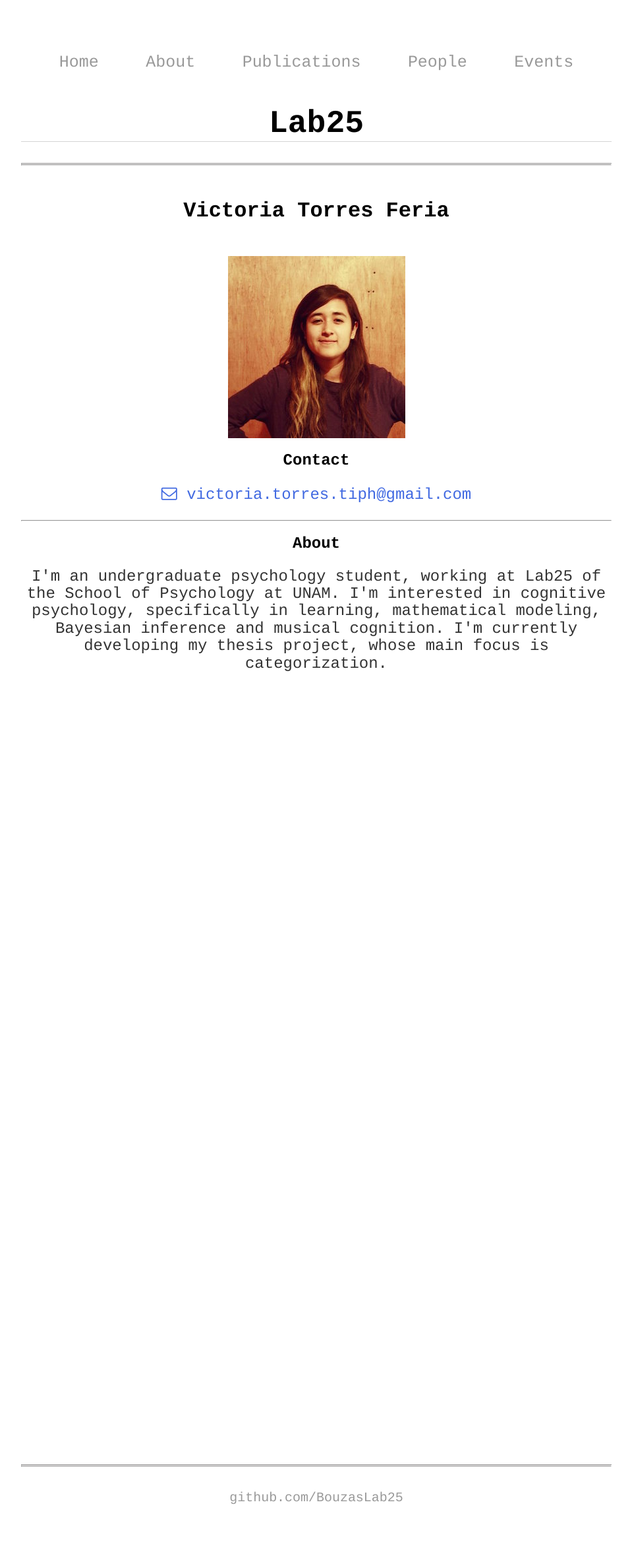
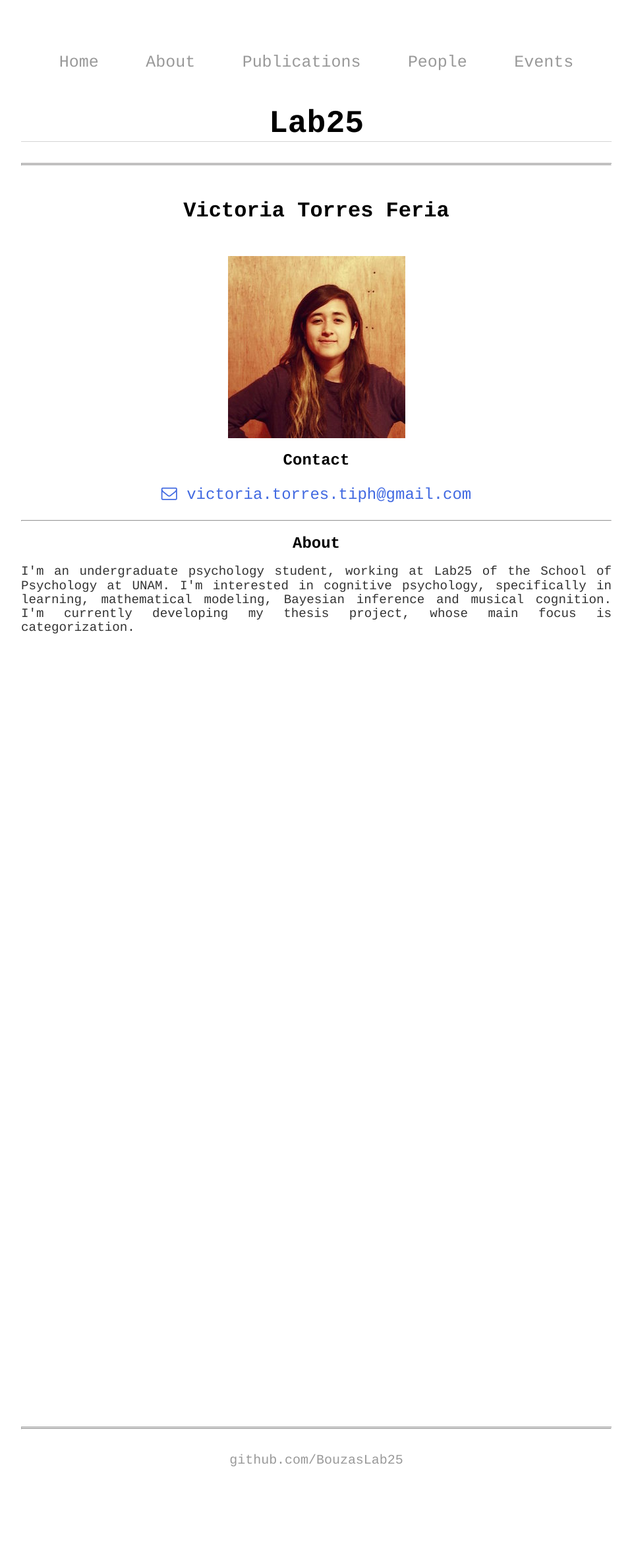
Before and after one commit to BouzasLab25/bouzaslab25.github.io, a Jekyll site: the page built from people/victoria.html, in a window 1280 px wide. Shown: the whole page at 66% size, without its empty margins (160-1119 px from the left). Built offline with Jekyll 4.4.1, drawn with Linux system fonts in a browser that asks for light colours; after the commit the page ends 2304 px from its top, so only the background shows below that.

Commit message:
Update victoria.html

```diff
--- a/people/victoria.html
+++ b/people/victoria.html
@@ -16,4 +16,4 @@ title: Lab25 Victoria
 <hr>
  <h2>About</h2>
 
- <p> I'm an undergraduate psychology student, working at Lab25 of the School of Psychology at UNAM. I'm interested in cognitive psychology, specifically in learning, mathematical modeling, Bayesian inference and musical cognition. I'm currently developing my thesis project, whose main focus is categorization.</p>
+ <p class='text'> I'm an undergraduate psychology student, working at Lab25 of the School of Psychology at UNAM. I'm interested in cognitive psychology, specifically in learning, mathematical modeling, Bayesian inference and musical cognition. I'm currently developing my thesis project, whose main focus is categorization.</p>
```
